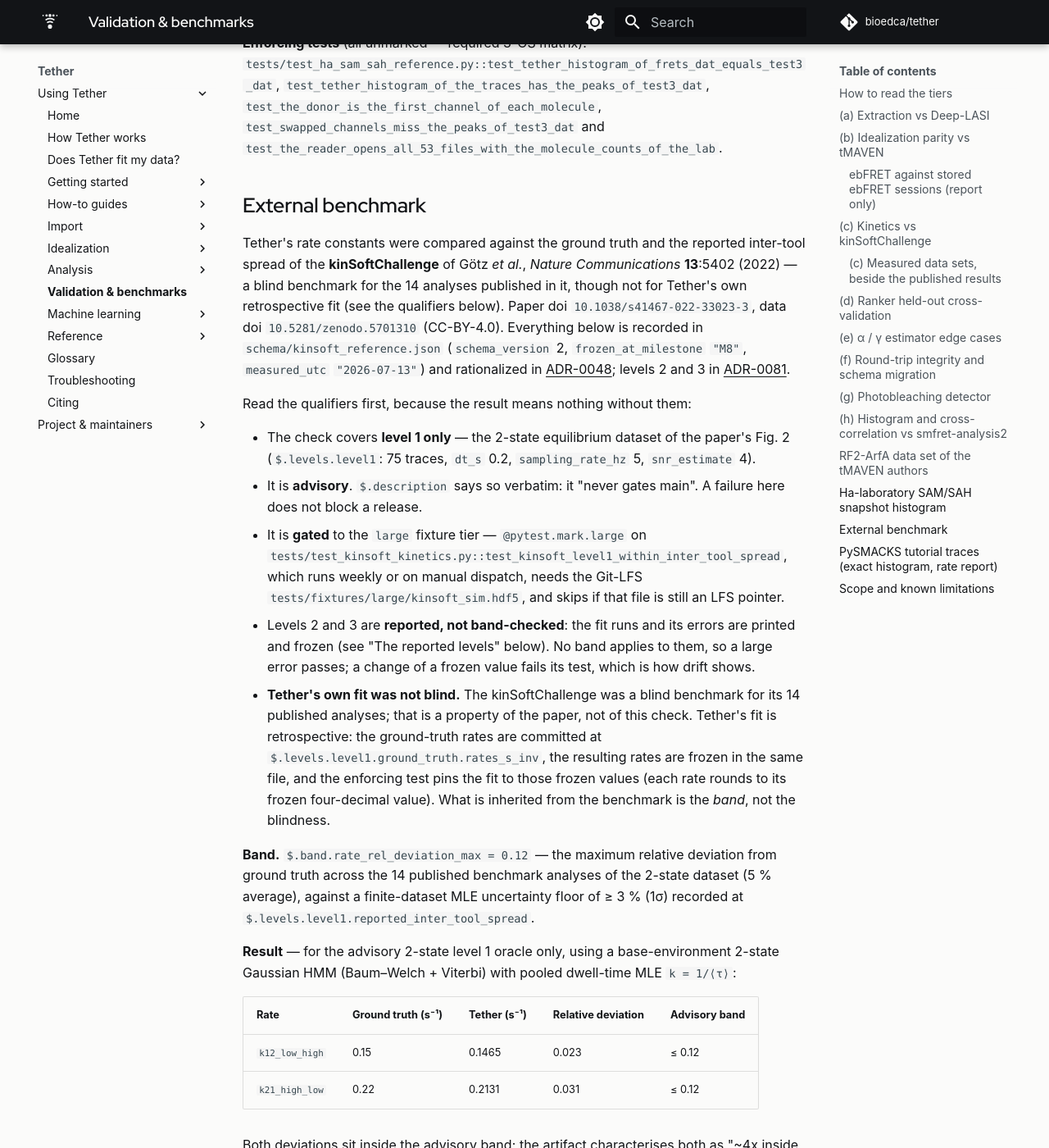
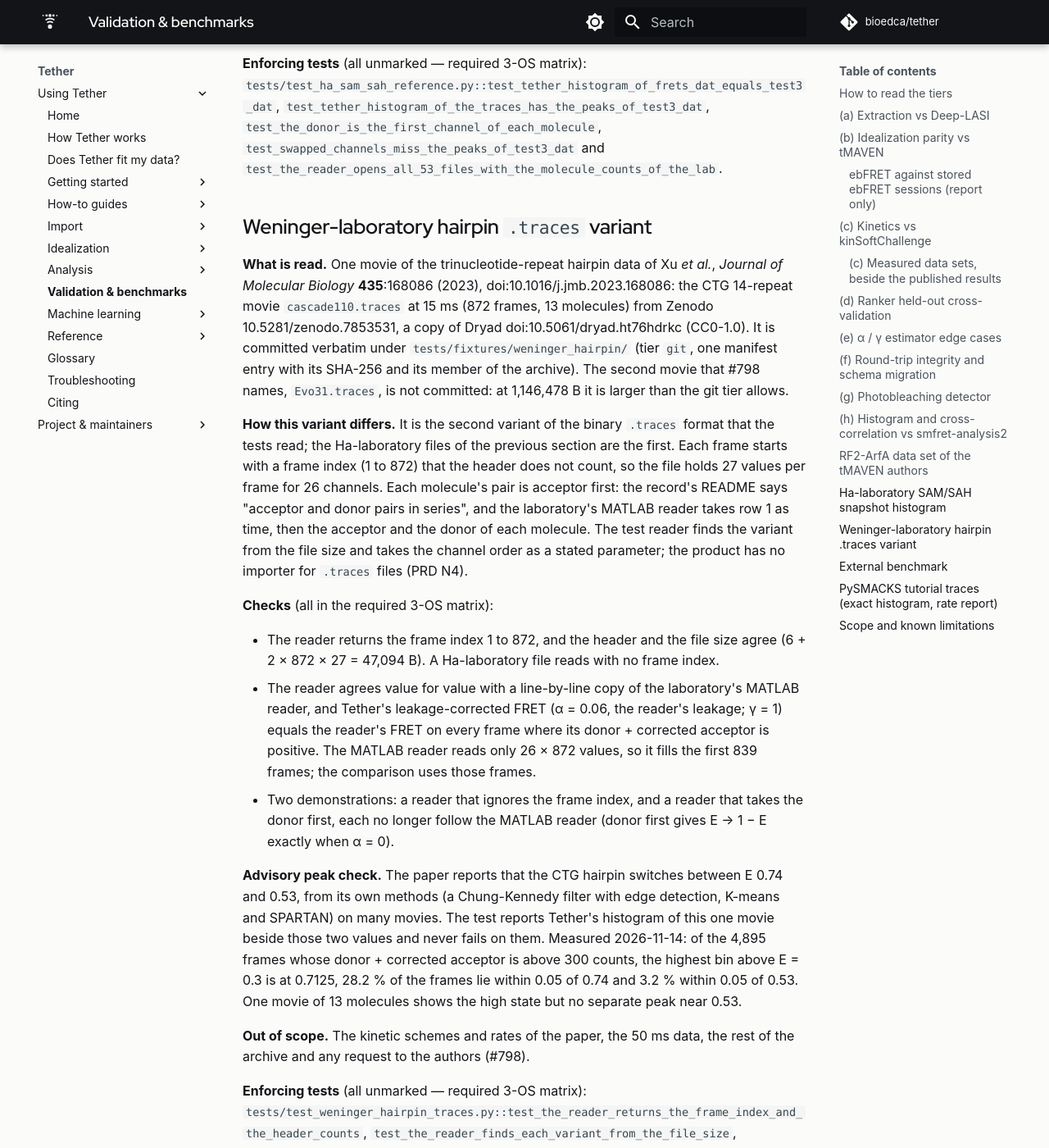
Before and after one commit to bioedca/tether, an MkDocs documentation site: the page built from docs/validation.md, in a window 1280 px wide and 1400 px high, scrolled down 25779 px. Shown: the whole window at 82% size. Built offline with MkDocs 1.6.1 and Material for MkDocs 9.7.7, drawn with Linux system fonts in a browser that asks for light colours; comment, search, counter and statistics services are not loaded; the version menu is left out; some of the changed text lies outside the part shown.

Commit message:
test(analysis): read the second .traces variant (frame-index row, acceptor first) from the Weninger hairpin data (#798)
Add one movie of the trinucleotide-repeat hairpin data of Xu et al.,
J. Mol. Biol. 435:168086 (2023), doi:10.1016/j.jmb.2023.168086 (Zenodo
10.5281/zenodo.7853531, a copy of Dryad doi:10.5061/dryad.ht76hdrkc, CC0-1.0),
as the reference for the second variant of the .traces format.

- tests/fixtures/weninger_hairpin/cascade110.traces: verbatim member of the
  archive, read by HTTP range requests; SHA-256 equals the issue's. Evo31.traces
  (1,146,478 B) is over the git-tier limit and is not committed.
- Manifest: the archive as a workstation record (891,884,203 B, MD5 matched,
  SHA-256 computed once) and the movie as a git-tier extract_member; REUSE,
  NOTICE and PROVENANCE rows; -text in .gitattributes.
- tests/_ha_traces.py: read_traces finds the frame-index row from the file
  size and takes the channel order as a required parameter; the #796 callers
  state donor-first.
- tests/test_weninger_hairpin_traces.py: frame index 1..872 and the header
  agree with the size; the reader and Tether's corrected FRET follow a
  line-by-line copy of the laboratory's MATLAB reader; ignoring the frame
  index or taking the donor first fails; an advisory report of the histogram
  beside the paper's CTG values 0.74 and 0.53 that never fails.
- docs/validation.md: new section; the peak check is advisory.

No product .traces importer (PRD N4).

Closes #798

```diff
--- a/docs/validation.md
+++ b/docs/validation.md
@@ -849,7 +849,8 @@ was tried), so the traces are compared by their peaks only:
 
 **Out of scope.** The three long movies of the folder (their 2,854 values are in `frets.dat` but
 their files are not committed), extraction from the raw `.pma` movies, the dwell times, and the
-other figures (#796). The second `.traces` variant, with a frame-index row, is #798.
+other figures (#796). The second `.traces` variant, with a frame-index row, is the next section
+(#798).
 
 **Enforcing tests** (all unmarked — required 3-OS matrix):
 `tests/test_ha_sam_sah_reference.py::test_tether_histogram_of_frets_dat_equals_test3_dat`,
@@ -857,6 +858,56 @@ other figures (#796). The second `.traces` variant, with a frame-index row, is #
 `test_the_donor_is_the_first_channel_of_each_molecule`,
 `test_swapped_channels_miss_the_peaks_of_test3_dat` and
 `test_the_reader_opens_all_53_files_with_the_molecule_counts_of_the_lab`.
+
+## Weninger-laboratory hairpin `.traces` variant
+
+**What is read.** One movie of the trinucleotide-repeat hairpin data of Xu *et al.*, *Journal of
+Molecular Biology* **435**:168086 (2023), doi:10.1016/j.jmb.2023.168086: the CTG 14-repeat movie
+`cascade110.traces` at 15 ms (872 frames, 13 molecules) from Zenodo 10.5281/zenodo.7853531, a copy
+of Dryad doi:10.5061/dryad.ht76hdrkc (CC0-1.0). It is committed verbatim under
+`tests/fixtures/weninger_hairpin/` (tier `git`, one manifest entry with its SHA-256 and its member
+of the archive). The second movie that #798 names, `Evo31.traces`, is not committed: at
+1,146,478 B it is larger than the git tier allows.
+
+**How this variant differs.** It is the second variant of the binary `.traces` format that the
+tests read; the Ha-laboratory files of the previous section are the first. Each frame starts
+with a frame index (1 to 872) that the header does not count, so the file holds 27 values per
+frame for 26 channels. Each molecule's pair is acceptor first: the record's README says
+"acceptor and donor pairs in series", and the laboratory's MATLAB reader takes row 1 as time,
+then the acceptor and the donor of each molecule. The test reader finds the variant from the
+file size and takes the channel order as a stated parameter; the product has no importer for
+`.traces` files (PRD N4).
+
+**Checks** (all in the required 3-OS matrix):
+
+- The reader returns the frame index 1 to 872, and the header and the file size agree
+  (6 + 2 × 872 × 27 = 47,094 B). A Ha-laboratory file reads with no frame index.
+- The reader agrees value for value with a line-by-line copy of the laboratory's MATLAB reader,
+  and Tether's leakage-corrected FRET (α = 0.06, the reader's leakage; γ = 1) equals the reader's
+  FRET on every frame where its donor + corrected acceptor is positive. The MATLAB reader reads
+  only 26 × 872 values, so it fills the first 839 frames; the comparison uses those frames.
+- Two demonstrations: a reader that ignores the frame index, and a reader that takes the donor
+  first, each no longer follow the MATLAB reader (donor first gives E → 1 − E exactly when
+  α = 0).
+
+**Advisory peak check.** The paper reports that the CTG hairpin switches between E 0.74 and
+0.53, from its own methods (a Chung-Kennedy filter with edge detection, K-means and SPARTAN) on
+many movies. The test reports Tether's histogram of this one movie beside those two values and
+never fails on them. Measured 2026-11-14: of the 4,895 frames whose donor + corrected acceptor is
+above 300 counts, the highest bin above E = 0.3 is at 0.7125, 28.2 % of the frames lie within
+0.05 of 0.74 and 3.2 % within 0.05 of 0.53. One movie of 13 molecules shows the high state but
+no separate peak near 0.53.
+
+**Out of scope.** The kinetic schemes and rates of the paper, the 50 ms data, the rest of the
+archive and any request to the authors (#798).
+
+**Enforcing tests** (all unmarked — required 3-OS matrix):
+`tests/test_weninger_hairpin_traces.py::test_the_reader_returns_the_frame_index_and_the_header_counts`,
+`test_the_reader_finds_each_variant_from_the_file_size`,
+`test_the_reader_and_tether_fret_follow_the_laboratory_matlab_reader`,
+`test_reading_the_file_as_the_variant_without_a_frame_index_fails` and
+`test_the_swapped_channel_order_fails`. The advisory report is
+`test_advisory_tether_histogram_beside_the_papers_ctg_values`.
 
 ## External benchmark
 
```
Also changed, not shown: REUSE.toml (+9 -0 lines), 8 other files.
